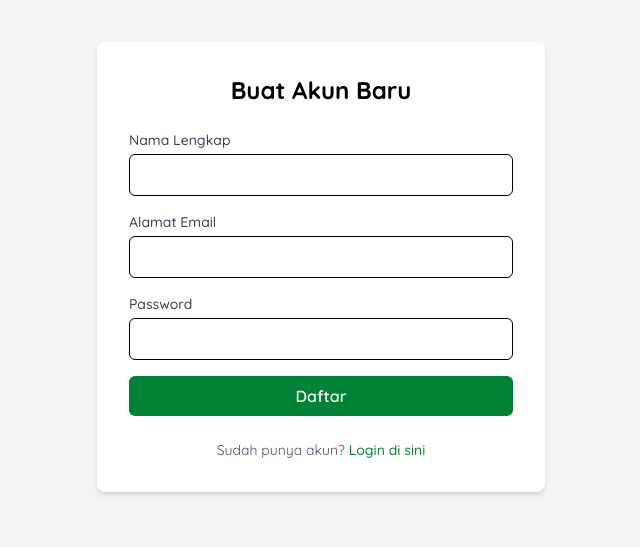
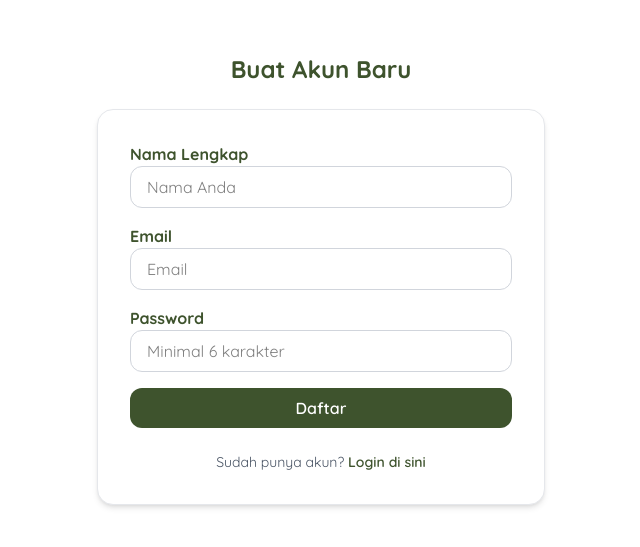
Before and after one commit to MATYUS05/GoLoop, a React (Vite) app in the folder GoLoop/: page /register in a window 1280 px wide. Shown: the part 133-680 px from the top of the page, without its empty margins (319-959 px from the left). Built offline with nearby package versions, Linux system fonts and the light colour scheme.

Commit message:
Revisi Lagi Register Login

```diff
--- a/GoLoop/src/pages/auth/RegisterPage.jsx
+++ b/GoLoop/src/pages/auth/RegisterPage.jsx
@@ -1,73 +1,56 @@
-import React, { useState } from 'react';
-import { useNavigate, Link } from 'react-router-dom';
-import { auth, db } from '../../firebase/firebase';
-import { createUserWithEmailAndPassword, updateProfile } from 'firebase/auth';
-import { doc, setDoc, Timestamp } from 'firebase/firestore';
+import React, { useState } from "react";
+import { Link, useNavigate } from "react-router-dom";
+import { auth, db } from "../../firebase/firebase";
+import { createUserWithEmailAndPassword, updateProfile } from "firebase/auth";
+import { doc, setDoc, Timestamp } from "firebase/firestore";
 
-function SignUpPage() {
+function RegisterPage() {
   const navigate = useNavigate();
-  const [formData, setFormData] = useState({
-    displayName: '',
-    email: '',
-    password: '',
-  });
-  const [error, setError] = useState('');
+  const [formData, setFormData] = useState({ displayName: '', email: '', password: '' });
+  const [error, setError] = useState("");
   const [loading, setLoading] = useState(false);
 
   const handleChange = (e) => {
-    setFormData({
-      ...formData,
-      [e.target.name]: e.target.value,
-    });
+    setFormData({ ...formData, [e.target.name]: e.target.value });
   };
 
-  const handleSignUp = async (e) => {
+  const handleRegister = async (e) => {
     e.preventDefault();
     if (!formData.displayName || !formData.email || !formData.password) {
-      return setError('Semua field wajib diisi.');
+      return setError("Semua field wajib diisi.");
     }
     if (formData.password.length < 6) {
-      return setError('Password minimal harus 6 karakter.');
+      return setError("Password minimal harus 6 karakter.");
     }
 
     setLoading(true);
-    setError('');
-
+    setError("");
     try {
-      // Langkah 1: Buat user di Firebase Authentication
-      const userCredential = await createUserWithEmailAndPassword(
-        auth,
-        formData.email,
-        formData.password
-      );
+      // Buat user di Authentication
+      const userCredential = await createUserWithEmailAndPassword(auth, formData.email, formData.password);
       const user = userCredential.user;
 
-      // Langkah 2: Update profil di Firebase Authentication (untuk nama)
-      await updateProfile(user, {
-        displayName: formData.displayName,
-      });
+      // Update nama di profil Authentication
+      await updateProfile(user, { displayName: formData.displayName });
 
-      // Langkah 3: Buat dokumen untuk user di koleksi 'users' Firestore
-      // Ini adalah langkah kunci yang menyelesaikan masalah Anda
-      await setDoc(doc(db, 'users', user.uid), {
+      // Buat dokumen user di Firestore
+      await setDoc(doc(db, "users", user.uid), {
         uid: user.uid,
         displayName: formData.displayName,
         email: formData.email,
-        location: '', // Nilai awal untuk field tambahan
-        role: 'user', // Peran default untuk pengguna baru
+        location: '',
+        role: 'user',
         createdAt: Timestamp.now(),
       });
 
-      // Arahkan ke halaman utama setelah berhasil mendaftar
-      navigate('/');
+      // Arahkan ke halaman utama setelah berhasil
+      navigate("/events");
 
     } catch (err) {
-      console.error("Gagal mendaftar:", err);
-      // Terjemahkan pesan error Firebase agar lebih mudah dimengerti
       if (err.code === 'auth/email-already-in-use') {
-        setError('Email ini sudah terdaftar. Silakan gunakan email lain.');
+        setError('Email ini sudah terdaftar.');
       } else {
-        setError('Gagal mendaftar. Silakan coba lagi.');
+        setError("Gagal mendaftar. Silakan coba lagi.");
       }
     } finally {
       setLoading(false);
@@ -75,72 +58,63 @@ function SignUpPage() {
   };
 
   return (
-    <div className="flex items-center justify-center min-h-screen bg-gray-100">
-      <div className="w-full max-w-md p-8 space-y-6 bg-white rounded-lg shadow-md">
-        <h2 className="text-2xl font-bold text-center">Buat Akun Baru</h2>
-
-        <form onSubmit={handleSignUp} className="space-y-4">
+    <div className="flex flex-col items-center justify-center min-h-screen bg-white">
+      <h2 className="text-2xl font-bold py-6 text-center" style={{ color: "#3E532D" }}>
+        Buat Akun Baru
+      </h2>
+      <div className="w-full max-w-md p-8 space-y-6 bg-white rounded-2xl shadow-md border border-gray-200">
+        <form onSubmit={handleRegister} className="space-y-4">
           <div>
-            <label htmlFor="displayName" className="block text-sm font-medium text-gray-700">
-              Nama Lengkap
-            </label>
+            <label className="text-md font-bold" style={{ color: "#3E532D" }}>Nama Lengkap</label>
             <input
               type="text"
               name="displayName"
-              id="displayName"
+              placeholder="Nama Anda"
               onChange={handleChange}
-              className="w-full px-3 py-2 mt-1 border rounded-md"
+              className="w-full px-4 py-2 border border-gray-300 rounded-xl focus:outline-none focus:ring-2 focus:ring-[#3E532D]"
               required
             />
           </div>
           <div>
-            <label htmlFor="email" className="block text-sm font-medium text-gray-700">
-              Alamat Email
-            </label>
+            <label className="text-md font-bold" style={{ color: "#3E532D" }}>Email</label>
             <input
               type="email"
               name="email"
-              id="email"
+              placeholder="Email"
               onChange={handleChange}
-              className="w-full px-3 py-2 mt-1 border rounded-md"
+              className="w-full px-4 py-2 border border-gray-300 rounded-xl focus:outline-none focus:ring-2 focus:ring-[#3E532D]"
               required
             />
           </div>
           <div>
-            <label htmlFor="password" className="block text-sm font-medium text-gray-700">
-              Password
-            </label>
+            <label className="text-md font-bold" style={{ color: "#3E532D" }}>Password</label>
             <input
               type="password"
               name="password"
-              id="password"
+              placeholder="Minimal 6 karakter"
               onChange={handleChange}
-              className="w-full px-3 py-2 mt-1 border rounded-md"
+              className="w-full px-4 py-2 border border-gray-300 rounded-xl focus:outline-none focus:ring-2 focus:ring-[#3E532D]"
               required
             />
           </div>
-
-          {error && <p className="text-sm text-center text-red-600">{error}</p>}
-
-          <div>
-            <button
-              type="submit"
-              disabled={loading}
-              className="w-full px-4 py-2 font-semibold text-white bg-green-700 rounded-md hover:bg-green-800 disabled:bg-green-400"
-            >
-              {loading ? 'Mendaftarkan...' : 'Daftar'}
-            </button>
-          </div>
+          <button
+            type="submit"
+            disabled={loading}
+            className="w-full px-4 py-2 font-semibold text-white rounded-xl bg-[#3E532D] hover:bg-[#334726] transition disabled:bg-gray-400"
+          >
+            {loading ? "Mendaftar..." : "Daftar"}
+          </button>
         </form>
-        <p className="text-sm text-center text-gray-600">
-          Sudah punya akun?{' '}
-          <Link to="/login" className="font-medium text-green-700 hover:underline">
+        {error && <p className="text-sm text-center text-red-500">{error}</p>}
+        <div className="text-sm text-center text-gray-600">
+          Sudah punya akun?{" "}
+          <Link to="/login" className="font-semibold text-[#3E532D] hover:underline">
             Login di sini
           </Link>
-        </p>
+        </div>
       </div>
     </div>
   );
 }
 
-export default SignUpPage;
+export default RegisterPage;
```
Also changed, not shown: GoLoop/src/pages/auth/LoginPage.jsx (+30 -37 lines).
